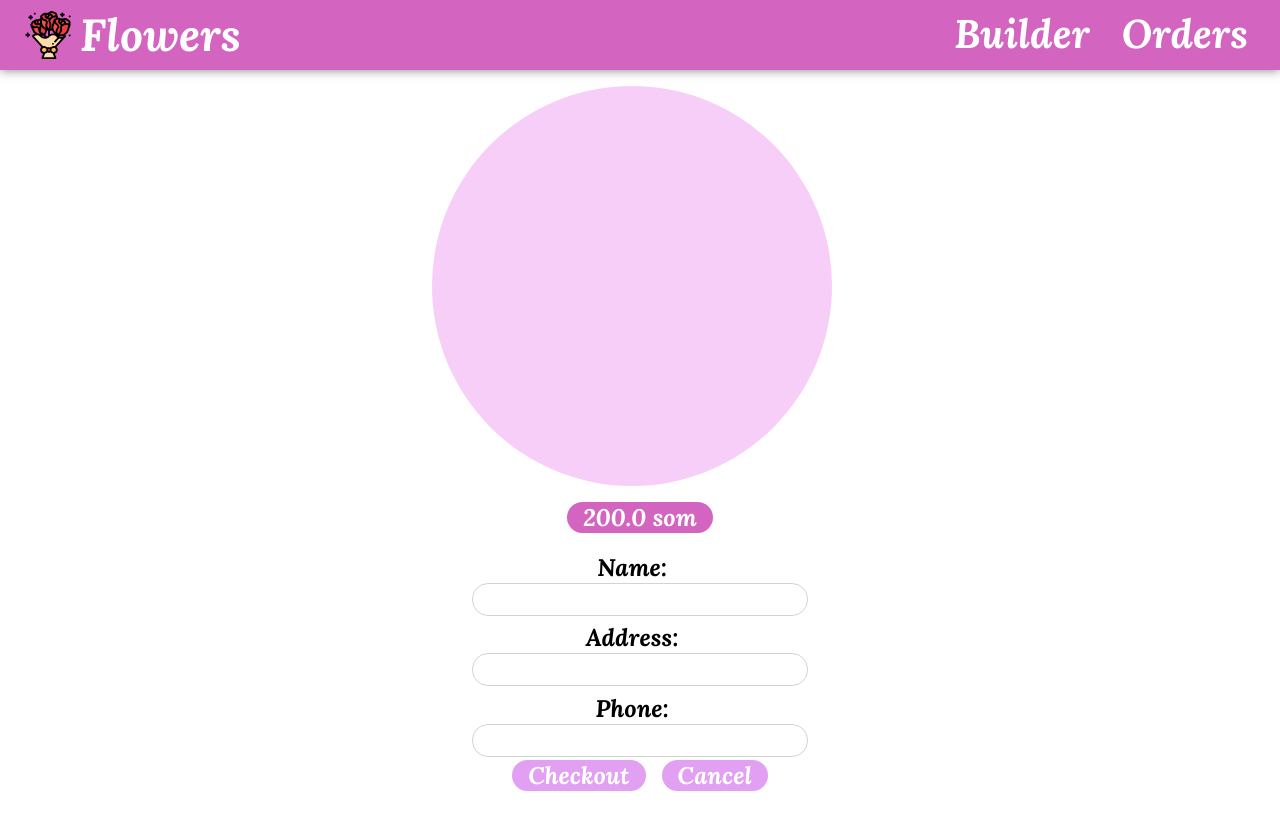
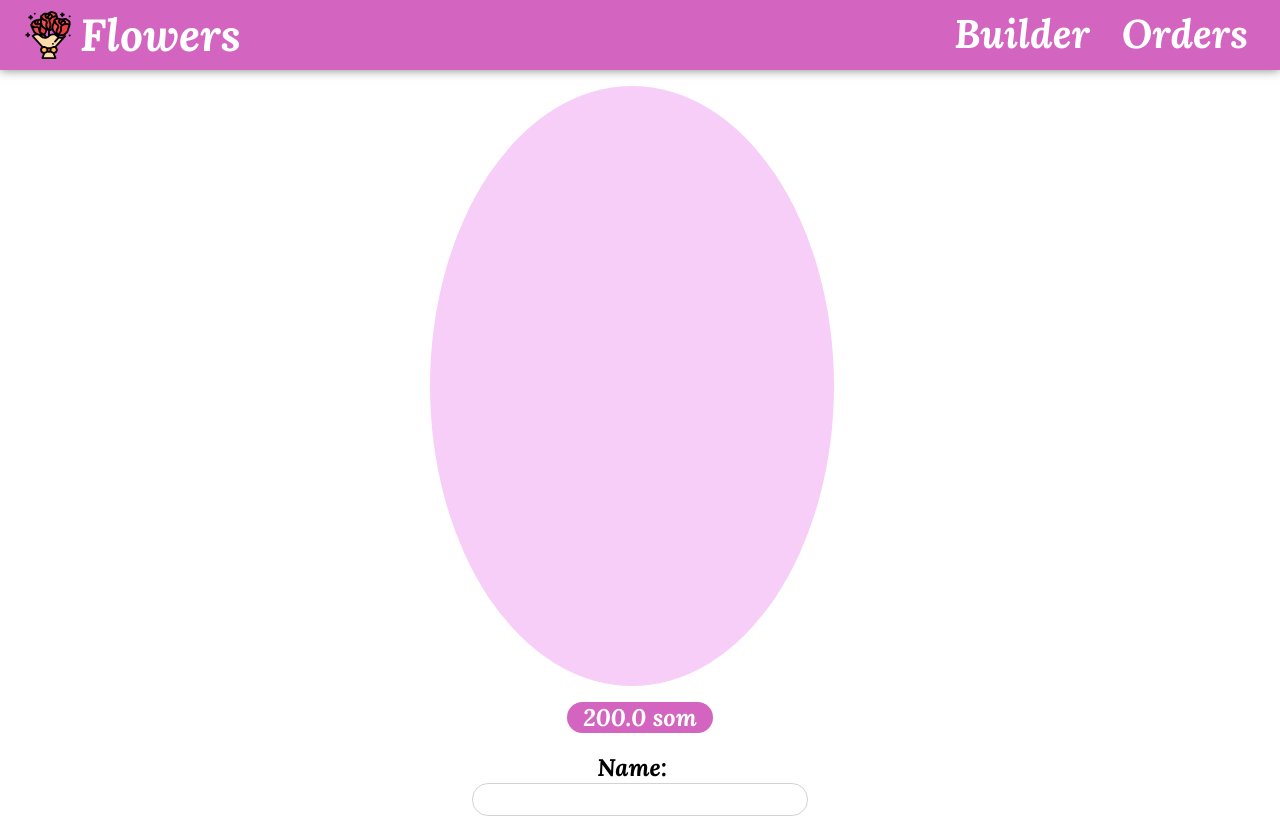
Before and after one commit to Karlygachbakytova/builder, a React (Create React App) app: page /checkout in a window 1280 px wide. Shown: the top 817 px of the page. Built offline with nearby package versions, Linux system fonts and the light colour scheme.

Commit message:
change some styles

```diff
--- a/src/components/FlowerBuilder/FlowerBuilder.module.css
+++ b/src/components/FlowerBuilder/FlowerBuilder.module.css
@@ -1,4 +1,5 @@
 .FlowerBuilder {
+  padding-top: 50px;
     display: flex;
     justify-content: center;
     flex-wrap: wrap;
--- a/src/components/FlowerBuilder/FlowerIngredient/FlowerIngredient.module.css
+++ b/src/components/FlowerBuilder/FlowerIngredient/FlowerIngredient.module.css
@@ -1,3 +1,4 @@
 .FlowerIngredient {
     position: absolute;
+    background-size: cover;
   }
--- a/src/components/FlowerBuilder/FlowerPreview/FlowerPreview.module.css
+++ b/src/components/FlowerBuilder/FlowerPreview/FlowerPreview.module.css
@@ -6,8 +6,8 @@
   justify-content: center;
 }
 .flower {
-  width: 400px;
-  height: 400px;
+  width: 600px;
+  height: 600px;
   margin-right: 1rem;
   margin-bottom: 1rem;
   border-radius: 100% ;
@@ -31,3 +31,9 @@
   color: white;
   font-weight: bold;
 }
+@media (max-width: 649px) {
+  .flower{
+    width: 400px;
+    height: 400px;
+  }
+}
--- a/src/components/Layout/Drawer/Drawer.module.css
+++ b/src/components/Layout/Drawer/Drawer.module.css
@@ -20,7 +20,7 @@
   transform: translateX(-260px);
 }
 
-@media (min-width: 550px) {
+@media (min-width: 649px) {
   .Drawer  {
     display: none;
   }
--- a/src/components/Layout/Drawer/DrawerOpen/DrawerOpen.module.css
+++ b/src/components/Layout/Drawer/DrawerOpen/DrawerOpen.module.css
@@ -16,7 +16,7 @@
     margin-bottom: .5rem;
 }
 
-@media (min-width: 550px) {
+@media (min-width: 649px) {
     .DrawerOpen {
         display: none;
     }
--- a/src/components/Layout/Toolbar/Toolbar.module.css
+++ b/src/components/Layout/Toolbar/Toolbar.module.css
@@ -13,7 +13,7 @@
   box-shadow: 0 0 10px rgba(0, 0, 0, .5);
 }
 
-@media (max-width: 549px) {
+@media (max-width: 649px) {
   .Toolbar nav {
     display: none;
   }
--- a/src/components/Nav/Nav.module.css
+++ b/src/components/Nav/Nav.module.css
@@ -6,7 +6,7 @@
     font-size: 40px;
   }
 
-  @media (max-width: 549px) {
+  @media (max-width: 649px) {
     .Nav {
       flex-direction: column;
     }
```
